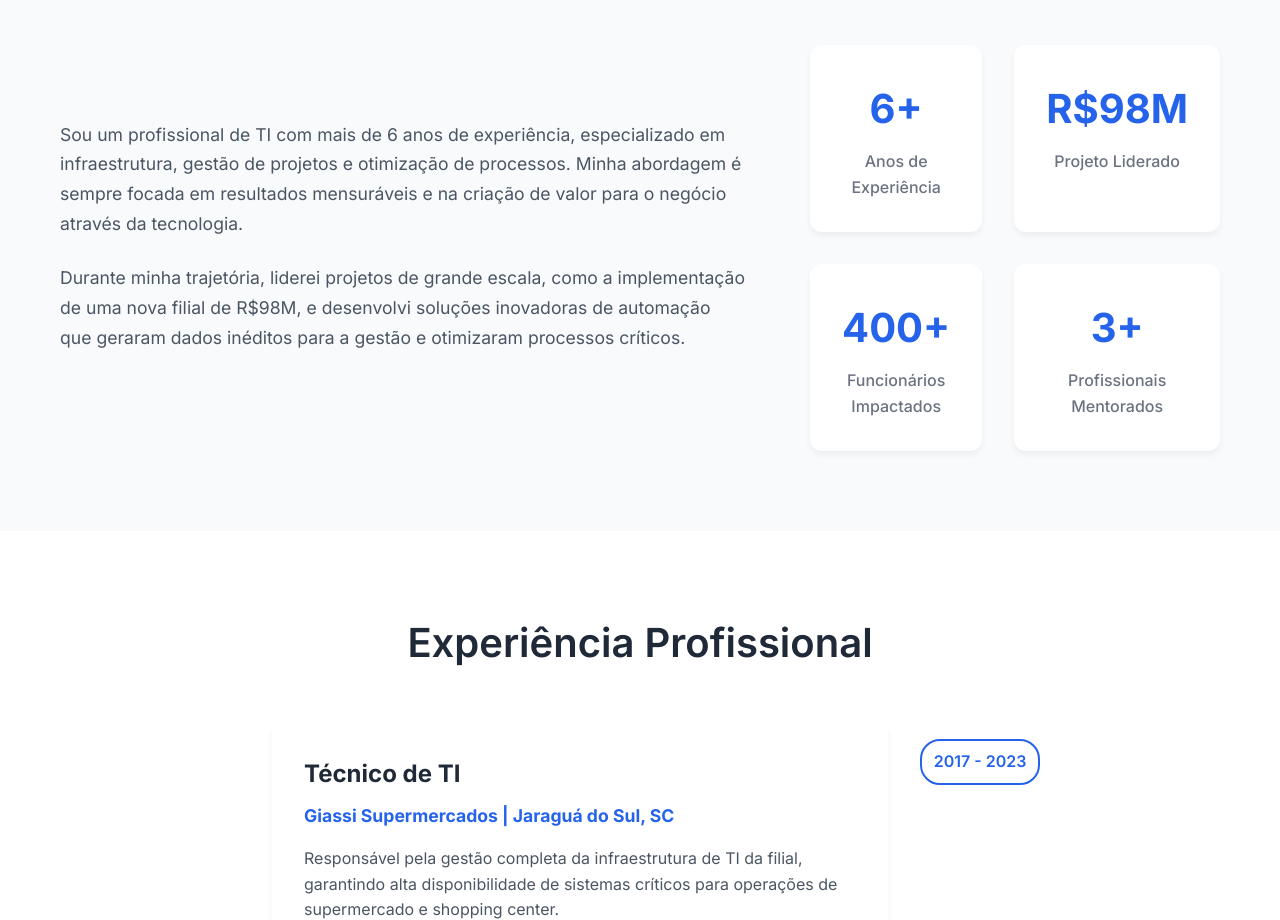
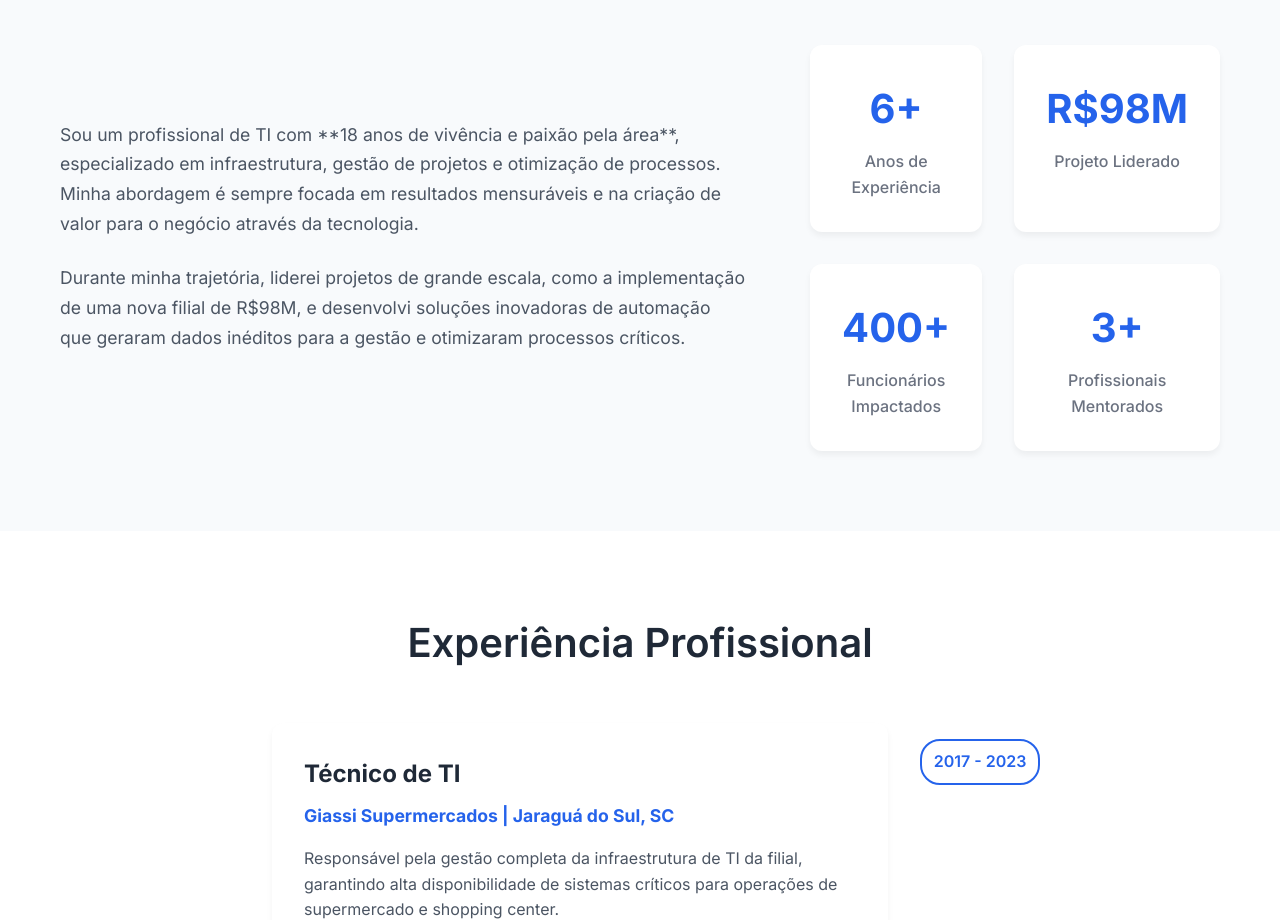
Before and after one commit to Rcoliveiranet/rcoliveiranet.github.io, a plain HTML site: page index.html in a window 1280 px wide. Shown: the part 947-1867 px from the top of the page. Drawn offline with Linux system fonts and the light colour scheme.

Commit message:
Update index.html

```diff
--- a/index.html
+++ b/index.html
@@ -63,9 +63,11 @@
                 <div class="about-content">
                     <div class="about-text">
                         <p>
-                            Sou um profissional de TI com mais de 6 anos de experiência, especializado em infraestrutura,
-                            gestão de projetos e otimização de processos. Minha abordagem é sempre focada em resultados
-                            mensuráveis e na criação de valor para o negócio através da tecnologia.
+                            Sou um profissional de TI com **18 anos de vivência e paixão pela área**,
+                            especializado em infraestrutura, gestão de projetos e otimização de processos.
+                            Minha abordagem é sempre
+                            focada em resultados mensuráveis e na criação de valor para o negócio através da tecnologia.
+
                         </p>
                         <p>
                             Durante minha trajetória, liderei projetos de grande escala, como a implementação de uma nova
```
